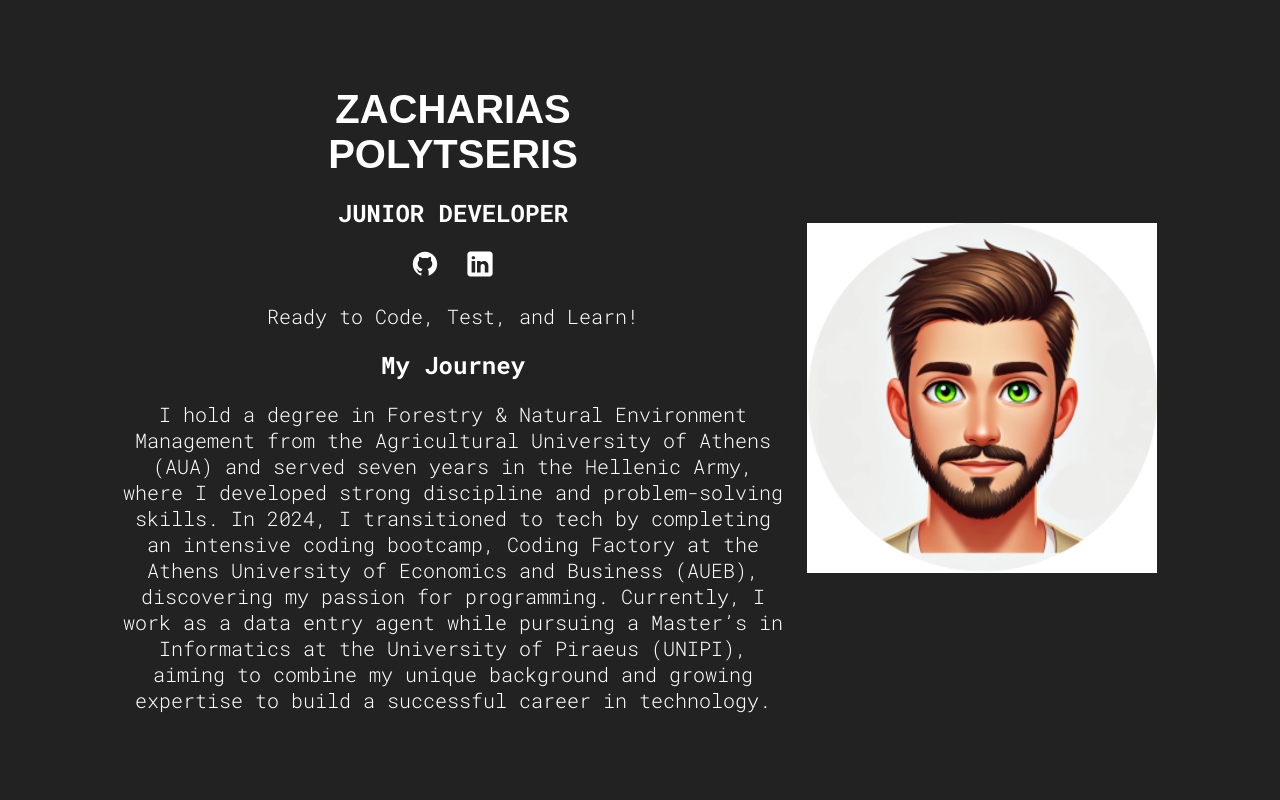
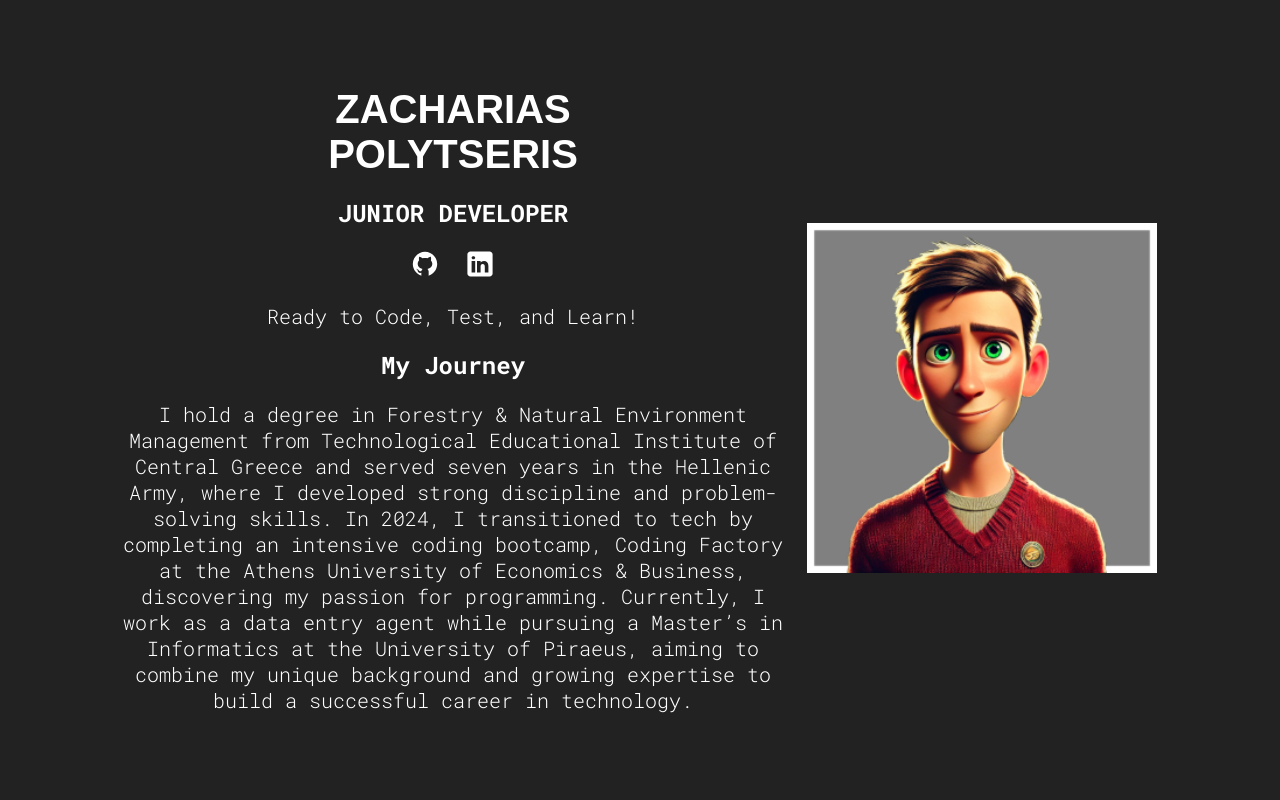
Before and after one commit to ImZaharias/My-Portfolio, a React (Vite) app: page / in a window 1280 px wide. Shown: the top 800 px of the page. Built offline with nearby package versions, Linux system fonts and the light colour scheme.

Commit message:
update hero image

```diff
--- a/src/sections/Hero/Hero.jsx
+++ b/src/sections/Hero/Hero.jsx
@@ -33,12 +33,12 @@ function Hero() {
                     My Journey
                 </h3>
                 <p className={styles.description}>
-                I hold a degree in Forestry & Natural Environment Management from the Agricultural
-                University of Athens (AUA) and served seven years in the Hellenic Army, where I developed
+                I hold a degree in Forestry & Natural Environment Management from Technological Educational Institute
+                of Central Greece and served seven years in the Hellenic Army, where I developed
                 strong discipline and problem-solving skills. In 2024, I transitioned to tech by completing
-                an intensive coding bootcamp, Coding Factory at the Athens University of Economics and
-                Business (AUEB), discovering my passion for programming. Currently, I work as a data entry
-                agent while pursuing a Master’s in Informatics at the University of Piraeus (UNIPI), aiming
+                an intensive coding bootcamp, Coding Factory at the Athens University of Economics &
+                Business, discovering my passion for programming. Currently, I work as a data entry
+                agent while pursuing a Master’s in Informatics at the University of Piraeus, aiming
                 to combine my unique background and growing expertise to build a successful career in technology.
                 </p>
             </div>
```
Also changed, not shown: src/assets/hero-img.png.
